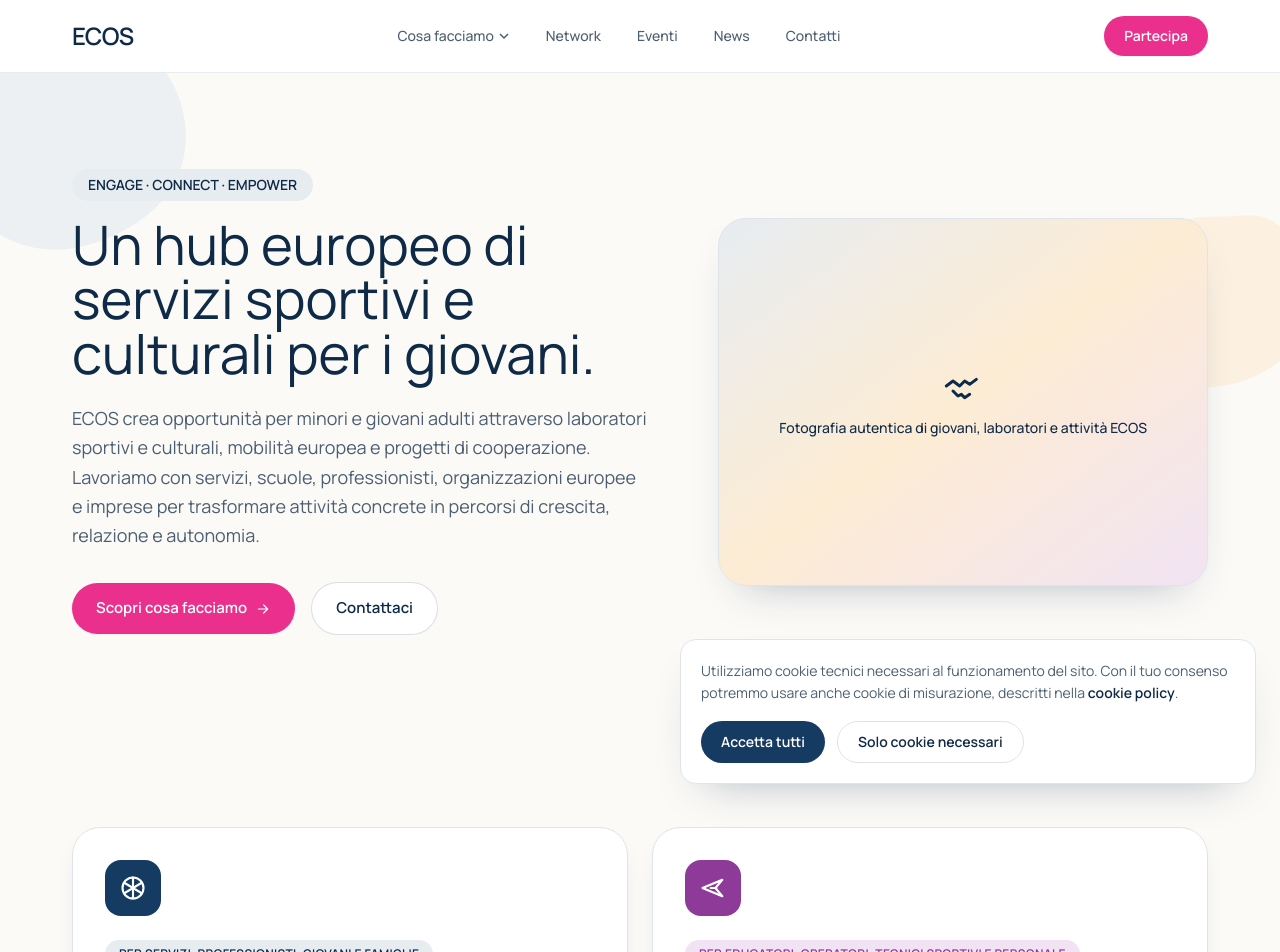
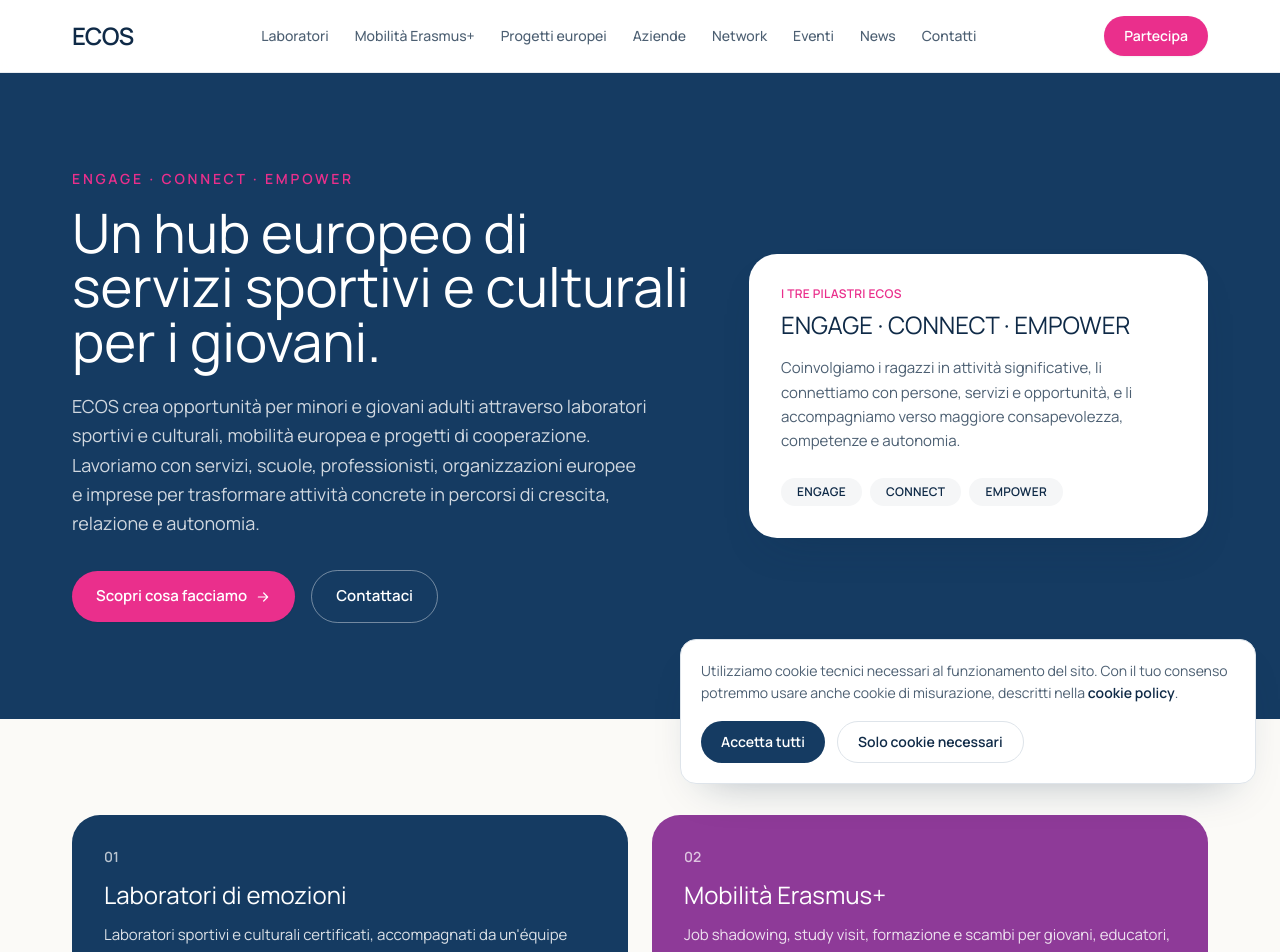
Before and after one commit to stefrengo/ecos, a Next.js app: page / in a window 1280 px wide. Shown: the top 952 px of the page. Built offline with nearby package versions, Linux system fonts and the light colour scheme.

Commit message:
Homepage: hero navy + card tre pilastri, quadranti fedeli al mockup, nav piatta

```diff
--- a/app/page.tsx
+++ b/app/page.tsx
@@ -1,8 +1,6 @@
 import Link from "next/link";
-import Hero from "@/components/Hero";
 import Container from "@/components/Container";
 import SectionHeading from "@/components/SectionHeading";
-import ServiceCard from "@/components/ServiceCard";
 import Icon from "@/components/Icon";
 import { services } from "@/data/services";
 import { topics } from "@/data/topics";
@@ -10,25 +8,100 @@ import { networks } from "@/data/networks";
 import { sportEvents, cinemaEvents } from "@/data/events";
 import { site } from "@/data/site";
 
+const quadrantBg: Record<string, string> = {
+  navy: "bg-navy",
+  purple: "bg-purple",
+  pink: "bg-pink",
+  orange: "bg-orange",
+};
+
 export default function HomePage() {
   return (
     <>
-      {/* Hero — testo ripreso alla lettera dal mockup PDF. */}
-      <Hero
-        eyebrow={site.pillars}
-        title={site.tagline}
-        subtitle={site.description}
-        primaryAction={{ label: "Scopri cosa facciamo", href: "#aree" }}
-        secondaryAction={{ label: "Contattaci", href: "/contatti" }}
-        imageAlt="Fotografia autentica di giovani, laboratori e attività ECOS"
-      />
+      {/* Hero — banner navy pieno + card bianca "I tre pilastri ECOS", fedele al mockup PDF. */}
+      <section className="bg-navy">
+        <Container className="grid gap-10 py-16 sm:py-20 lg:grid-cols-[1.15fr,0.85fr] lg:items-center lg:gap-14 lg:py-24">
+          <div>
+            <p className="text-sm font-semibold uppercase tracking-[0.2em] text-pink">
+              {site.pillars}
+            </p>
+            <h1 className="mt-4 font-display text-4xl leading-[1.08] text-white sm:text-5xl lg:text-[3.4rem]">
+              {site.tagline}
+            </h1>
+            <p className="mt-6 max-w-xl text-lg leading-relaxed text-white/80">
+              {site.description}
+            </p>
+            <div className="mt-8 flex flex-wrap items-center gap-4">
+              <Link
+                href="#aree"
+                className="inline-flex items-center gap-2 rounded-full bg-pink px-6 py-3.5 text-[15px] font-semibold text-white shadow-sm transition-colors hover:bg-pink-dark"
+              >
+                Scopri cosa facciamo
+                <Icon name="arrowRight" className="h-4 w-4" />
+              </Link>
+              <Link
+                href="/contatti"
+                className="inline-flex items-center gap-2 rounded-full border border-white/40 px-6 py-3.5 text-[15px] font-semibold text-white transition-colors hover:border-white"
+              >
+                Contattaci
+              </Link>
+            </div>
+          </div>
 
-      {/* I 4 quadranti operativi. */}
+          <div className="rounded-xl2 bg-white p-8 shadow-soft">
+            <p className="text-xs font-semibold uppercase tracking-wide text-pink">
+              I tre pilastri ECOS
+            </p>
+            <h2 className="mt-2 font-display text-2xl leading-tight text-navy-dark">
+              {site.pillars}
+            </h2>
+            <p className="mt-4 text-[15px] leading-relaxed text-ink-soft">
+              Coinvolgiamo i ragazzi in attività significative, li
+              connettiamo con persone, servizi e opportunità, e li
+              accompagniamo verso maggiore consapevolezza, competenze e
+              autonomia.
+            </p>
+            <div className="mt-6 flex flex-wrap gap-2">
+              {["Engage", "Connect", "Empower"].map((word) => (
+                <span
+                  key={word}
+                  className="inline-flex items-center rounded-full bg-mist-cool px-4 py-1.5 text-xs font-semibold uppercase tracking-wide text-navy-dark"
+                >
+                  {word}
+                </span>
+              ))}
+            </div>
+          </div>
+        </Container>
+      </section>
+
+      {/* I 4 quadranti operativi — solo numero, titolo, testo, link, come nel mockup. */}
       <section id="aree" className="scroll-mt-20 py-16 sm:py-24">
         <Container>
           <div className="grid gap-6 sm:grid-cols-2">
             {services.map((service) => (
-              <ServiceCard key={service.id} {...service} />
+              <Link
+                key={service.id}
+                href={service.href}
+                className={`group flex flex-col justify-between rounded-xl2 p-8 text-white transition-transform hover:-translate-y-1 ${quadrantBg[service.tone]}`}
+              >
+                <div>
+                  <p className="text-sm font-semibold text-white/70">
+                    {service.number}
+                  </p>
+                  <h3 className="mt-3 font-display text-2xl">{service.title}</h3>
+                  <p className="mt-3 text-[15px] leading-relaxed text-white/85">
+                    {service.description}
+                  </p>
+                </div>
+                <span className="mt-7 inline-flex items-center gap-2 text-sm font-semibold">
+                  {service.cta}
+                  <Icon
+                    name="arrowRight"
+                    className="h-4 w-4 transition-transform group-hover:translate-x-1"
+                  />
+                </span>
+              </Link>
             ))}
           </div>
         </Container>
--- a/components/Header.tsx
+++ b/components/Header.tsx
@@ -1,34 +1,15 @@
 "use client";
 
 import Link from "next/link";
-import { useEffect, useRef, useState } from "react";
+import { useState } from "react";
 import Container from "./Container";
 import Icon from "./Icon";
 import MobileMenu from "./MobileMenu";
-import { mainNav, whatWeDo } from "@/data/navigation";
+import { mainNav } from "@/data/navigation";
 import { site } from "@/data/site";
 
 export default function Header() {
   const [mobileOpen, setMobileOpen] = useState(false);
-  const [dropdownOpen, setDropdownOpen] = useState(false);
-  const dropdownRef = useRef<HTMLDivElement>(null);
-
-  useEffect(() => {
-    function handleClick(e: MouseEvent) {
-      if (dropdownRef.current && !dropdownRef.current.contains(e.target as Node)) {
-        setDropdownOpen(false);
-      }
-    }
-    function handleKey(e: KeyboardEvent) {
-      if (e.key === "Escape") setDropdownOpen(false);
-    }
-    document.addEventListener("mousedown", handleClick);
-    document.addEventListener("keydown", handleKey);
-    return () => {
-      document.removeEventListener("mousedown", handleClick);
-      document.removeEventListener("keydown", handleKey);
-    };
-  }, []);
 
   return (
     <header className="sticky top-0 z-50 border-b border-line/70 bg-surface/90 backdrop-blur">
@@ -42,61 +23,17 @@ export default function Header() {
 
         <nav
           aria-label="Menu principale"
-          className="hidden items-center gap-1 lg:flex"
+          className="hidden items-center gap-0.5 lg:flex"
         >
-          {mainNav.map((item) =>
-            item.children ? (
-              <div className="relative" ref={dropdownRef} key={item.label}>
-                <button
-                  type="button"
-                  aria-expanded={dropdownOpen}
-                  aria-haspopup="true"
-                  onClick={() => setDropdownOpen((v) => !v)}
-                  className="flex items-center gap-1 rounded-full px-4 py-2 text-sm font-medium text-ink-soft transition-colors hover:bg-navy-light hover:text-navy-dark"
-                >
-                  {item.label}
-                  <svg
-                    viewBox="0 0 12 12"
-                    className={`h-3 w-3 transition-transform ${dropdownOpen ? "rotate-180" : ""}`}
-                    aria-hidden="true"
-                  >
-                    <path d="M2 4l4 4 4-4" stroke="currentColor" fill="none" strokeWidth="1.5" />
-                  </svg>
-                </button>
-                {dropdownOpen && (
-                  <div
-                    role="menu"
-                    className="absolute left-1/2 top-full mt-2 w-80 -translate-x-1/2 rounded-2xl border border-line bg-surface p-2 shadow-soft"
-                  >
-                    {whatWeDo.map((child) => (
-                      <Link
-                        key={child.href}
-                        href={child.href}
-                        role="menuitem"
-                        onClick={() => setDropdownOpen(false)}
-                        className="block rounded-xl px-4 py-3 hover:bg-mist"
-                      >
-                        <span className="block text-sm font-semibold text-ink">
-                          {child.label}
-                        </span>
-                        <span className="block text-xs text-ink-soft">
-                          {child.description}
-                        </span>
-                      </Link>
-                    ))}
-                  </div>
-                )}
-              </div>
-            ) : (
+          {mainNav.map((item) => (
             <Link
               key={item.href}
               href={item.href}
-                className="rounded-full px-4 py-2 text-sm font-medium text-ink-soft transition-colors hover:bg-navy-light hover:text-navy-dark"
+              className="rounded-full px-3 py-2 text-sm font-medium text-ink-soft transition-colors hover:bg-navy-light hover:text-navy-dark"
             >
               {item.label}
             </Link>
-            )
-          )}
+          ))}
         </nav>
 
         <div className="flex items-center gap-2">
--- a/data/navigation.ts
+++ b/data/navigation.ts
@@ -42,8 +42,15 @@ export const quadrants: NavChild[] = [
 // Alias retro-compatibile: alcuni componenti esistenti importano ancora "whatWeDo".
 export const whatWeDo = quadrants;
 
+// Nav piatta, senza menu a tendina — fedele al mockup PDF ("ECOS | Laboratori |
+// Mobilità Erasmus+ | Progetti europei | Aziende | Network | Contatti | Partecipa").
+// Eventi e News sono state aggiunte in coda: non previste nel mockup originale,
+// ma pagine reali costruite in seguito su richiesta di Stefano.
 export const mainNav: NavItem[] = [
-  { label: "Cosa facciamo", href: "/#aree", children: quadrants },
+  { label: "Laboratori", href: "/laboratori" },
+  { label: "Mobilità Erasmus+", href: "/erasmus" },
+  { label: "Progetti europei", href: "/progetti" },
+  { label: "Aziende", href: "/partnership" },
   { label: "Network", href: "/network" },
   { label: "Eventi", href: "/eventi" },
   { label: "News", href: "/news" },
```
Lines whose indentation alone changed are shown as unchanged.
